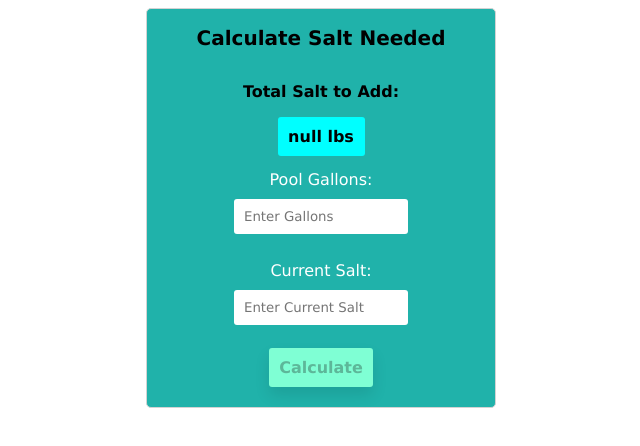
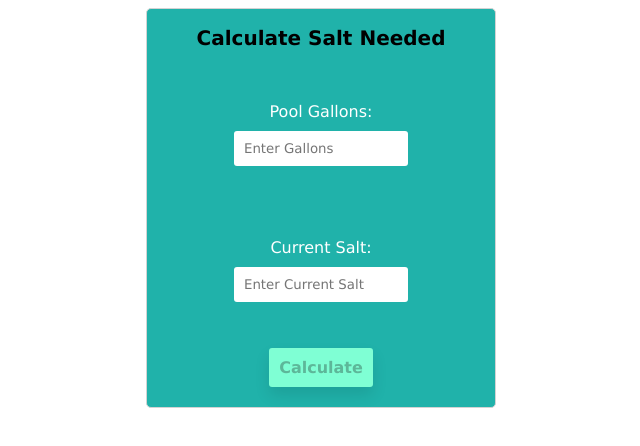
Before and after one commit to pschlafley/Pool-Chem-Calculator, a React (Create React App) app in the folder client/: page / in a window 1280 px wide. Shown: the top 446 px of the page, without its empty margins (319-959 px from the left). Built offline with nearby package versions, Linux system fonts and the light colour scheme; the HTML template or start-up script is replaced by a standard one.

Commit message:
updated the SaltForm result

```diff
--- a/client/src/components/CalculationForms/SaltForm/SaltForm.js
+++ b/client/src/components/CalculationForms/SaltForm/SaltForm.js
@@ -30,6 +30,8 @@ const INPUTS = [
 
 const SaltForm = () => {
   const [saltNeeded, setSaltNeeded] = useState(null);
+  const result =
+    saltNeeded !== null ? `${saltNeeded} ${CHEMICALS.salt.unit}` : '';
 
   const handleCalculateSalt = ({ gallons, salt }, resetForm) => {
     const amountNeeded = Math.abs(calculatePoolSalt(gallons, salt));
@@ -49,7 +51,7 @@ const SaltForm = () => {
         <Form
           onFormSubmit={handleSubmit}
           header={LABELS.saltForm.header}
-          result={`${saltNeeded} ${CHEMICALS.salt.unit}`}
+          result={result}
           type={CHEMICALS.salt.label}
         >
           {INPUTS.map(({ id, label, placeholder }) => (
```
